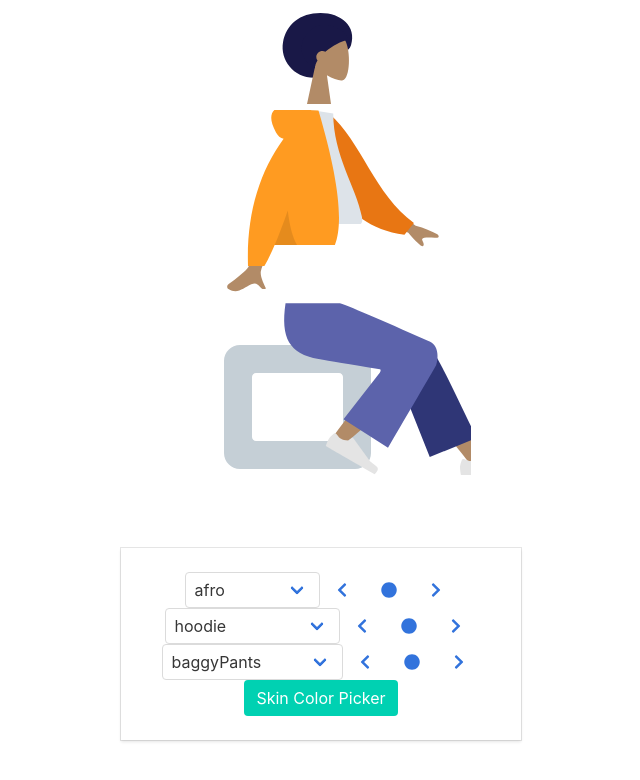
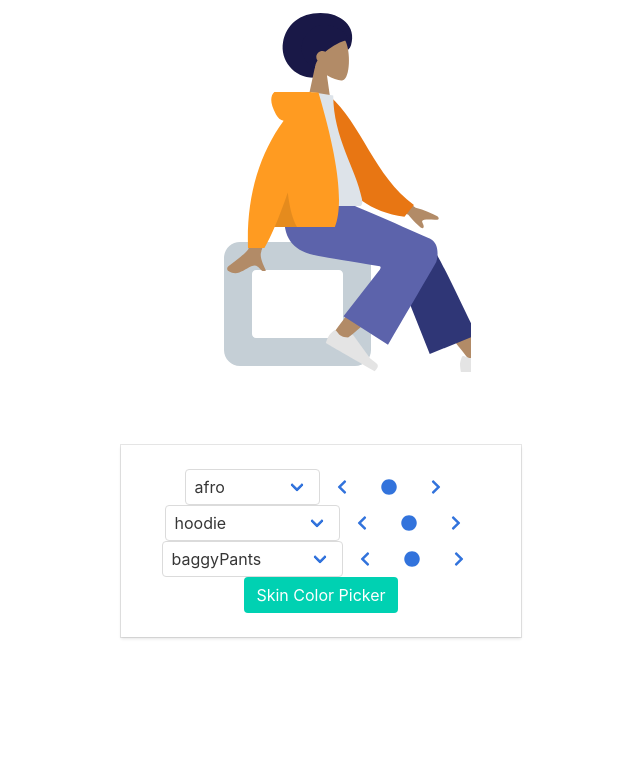
Before and after one commit to carloslazo/humaaans-character-create, a React (Create React App) app: page / in a window 1280 px wide. Shown: the top 780 px of the page, without its empty margins (319-959 px from the left). Built offline with nearby package versions, Linux system fonts and the light colour scheme.

Commit message:
adds css for partials

```diff
--- a/src/App.css
+++ b/src/App.css
@@ -1,5 +1,17 @@
 .button{
   border-width: 0px;
+}
+
+.head{
+  margin-bottom: -18px;
+  position: relative;
+  z-index: -1;
+}
+
+.bottom{
+  margin-top: -85px;
+  position: relative;
+  z-index: -1;
 }
 
 .modal{
@@ -56,10 +68,3 @@
   position: relative;
   z-index: -1;
 }
-
-
-.head{
-  margin-bottom: -8px;
-  position: relative;
-  z-index: -1;
-}
```
Also changed, not shown: src/App.js.
